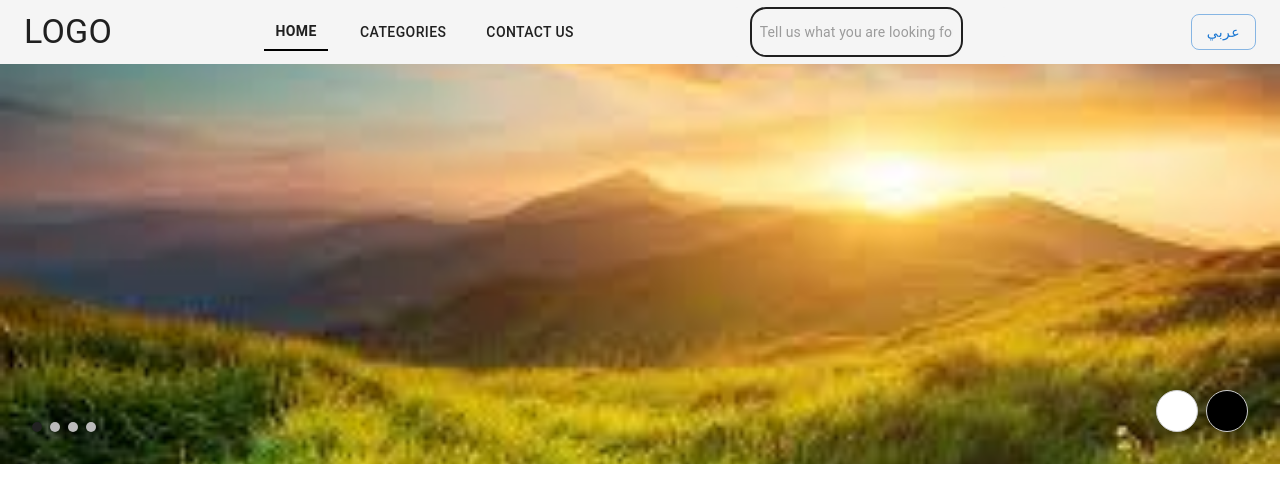
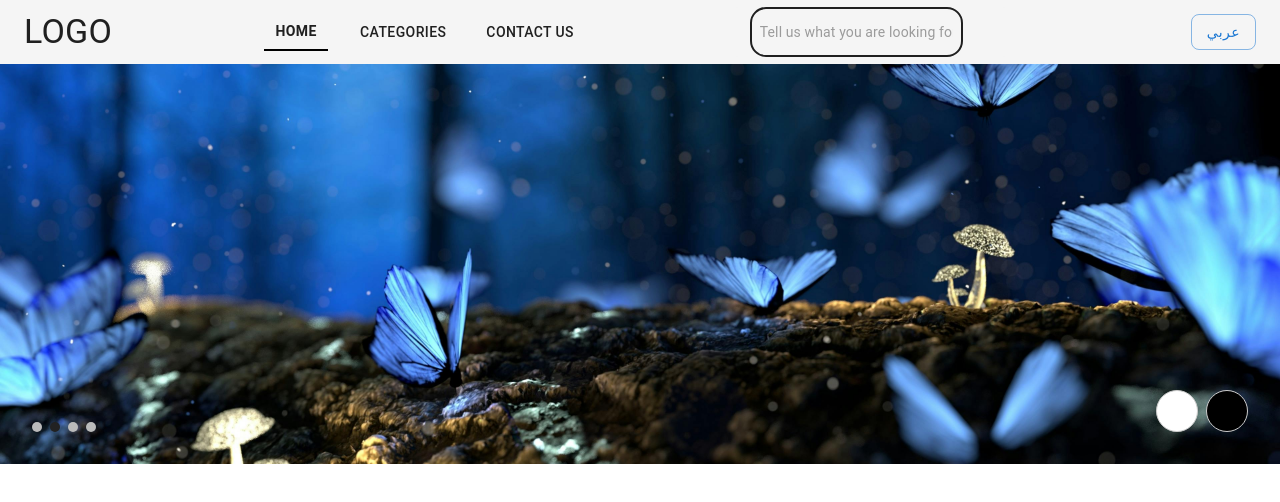
Before and after one commit to HanzalaKhattak/MUI_Project, a React (Vite) app: page / in a window 1280 px wide. Shown: the top 502 px of the page. Built offline with nearby package versions, Linux system fonts and the light colour scheme; some icons are missing.

Commit message:
feat: enhance Slider component with auto-play functionality and transition handling

```diff
--- a/src/Home/slider/Slider.jsx
+++ b/src/Home/slider/Slider.jsx
@@ -1,91 +1,154 @@
-import React, { useState } from 'react';
-import IconButton from '@mui/material/IconButton';
-import ArrowBackIosNewIcon from '@mui/icons-material/ArrowBackIosNew';
-import ArrowForwardIosIcon from '@mui/icons-material/ArrowForwardIos';
+import React, { useState, useEffect, useRef } from "react";
+import IconButton from "@mui/material/IconButton";
+import ArrowBackIosNewIcon from "@mui/icons-material/ArrowBackIosNew";
+import ArrowForwardIosIcon from "@mui/icons-material/ArrowForwardIos";
 
-
-import image1 from './sliderImages/image 1.jpeg';
-import image2 from './sliderImages/image 2.jpg';
-import image3 from './sliderImages/image 3.jpg';
-import image4 from './sliderImages/image 4.jpg';
+import image1 from "./sliderImages/image 1.jpeg";
+import image2 from "./sliderImages/image 2.jpg";
+import image3 from "./sliderImages/image 3.jpg";
+import image4 from "./sliderImages/image 4.jpg";
 
 const images = [
   { image: image1, alt: "Slider Image 1" },
   { image: image2, alt: "Slider Image 2" },
   { image: image3, alt: "Slider Image 3" },
-    { image: image4, alt: "Slider Image 4" }
-]
+  { image: image4, alt: "Slider Image 4" },
+];
 
 const Slider = () => {
-  const [current, setCurrent] = useState(0);
+  const [current, setCurrent] = useState(1);
+  const [transition, setTransition] = useState(true);
+  const trackRef = useRef(null);
 
   const handlePrev = () => {
-    setCurrent((prev) => (prev === 0 ? images.length - 1 : prev - 1));
+    setCurrent((prev) => prev - 1);
   };
 
   const handleNext = () => {
-    setCurrent((prev) => (prev === images.length - 1 ? 0 : prev + 1));
+    setCurrent((prev) => prev + 1);
   };
 
+
+  useEffect(() => {
+    const timer = setInterval(() => {
+      handleNext();
+    }, 3000);
+    return () => clearInterval(timer);
+  }, []);
+
+
+  const handleTransitionEnd = () => {
+    if (current === 0) {
+      setTransition(false);
+      setCurrent(images.length);
+    } else if (current === images.length + 1) {
+      setTransition(false);
+      setCurrent(1);
+    }
+  };
+
+
+  useEffect(() => {
+    if (!transition) {
+      const id = setTimeout(() => {
+        setTransition(true);
+      }, 50);
+      return () => clearTimeout(id);
+    }
+  }, [transition]);
+
+
+  const slides = [
+    images[images.length - 1],
+    ...images,
+    images[0],
+  ];
+
   return (
-    <div style={{
-      position: 'relative',
-      width: '100%',
-      height: '400px',
-      overflow: 'hidden',
-    }}>
+    <div
+      style={{
+        position: "relative",
+        width: "100%",
+        height: "400px",
+        overflow: "hidden",
+      }}
+    >
 
+      <div
+        ref={trackRef}
+        style={{
+          display: "flex",
+          width: `${slides.length * 100}%`,
+          transform: `translateX(-${current * (100 / slides.length)}%)`,
+          transition: transition ? "transform 0.5s ease-in-out" : "none",
+        }}
+        onTransitionEnd={handleTransitionEnd}
+      >
+        {slides.map((img, idx) => (
           <img
-        src={images[current].image}
-        alt={images[current].alt}
+            key={idx}
+            src={img.image}
+            alt={img.alt}
             style={{
-          width: '100%',
-          height: '100%',
-          objectFit: 'cover',
-          position: 'absolute',
-          top: 0,
-          left: 0,
+              width: `${100 / slides.length}%`,
+              height: "400px",
+              objectFit: "cover",
             }}
-        onError={e => { e.target.src = 'https://via.placeholder.com/1200x400?text=No+Image'; }}
+            onError={(e) => {
+              e.target.src =
+                "https://via.placeholder.com/1200x400?text=No+Image";
+            }}
           />
+        ))}
+      </div>
 
-      <div style={{
-        position: 'absolute',
+
+      <div
+        style={{
+          position: "absolute",
           left: 32,
           bottom: 32,
-        display: 'flex',
+          display: "flex",
           gap: 8,
           zIndex: 2,
-      }}>
+        }}
+      >
         {images.map((_, idx) => (
           <span
             key={idx}
             style={{
               width: 10,
               height: 10,
-              borderRadius: '50%',
-              background: idx === current ? '#222' : '#bbb',
-              display: 'inline-block',
-              transition: 'background 0.3s',
+              borderRadius: "50%",
+              background:
+                idx + 1 === current ||
+                (current === 0 && idx === images.length - 1) ||
+                (current === images.length + 1 && idx === 0)
+                  ? "#222"
+                  : "#bbb",
+              display: "inline-block",
+              transition: "background 0.3s",
             }}
           />
         ))}
       </div>
 
-      <div style={{
-        position: 'absolute',
+      <div
+        style={{
+          position: "absolute",
           right: 32,
           bottom: 32,
-        display: 'flex',
+          display: "flex",
           gap: 8,
           zIndex: 2,
-      }}>
+        }}
+      >
         <IconButton
           onClick={handlePrev}
           sx={{
-            bgcolor: 'white',
-            border: '1px solid #ccc',
-            '&:hover': { bgcolor: 'grey.200' }
+            bgcolor: "white",
+            border: "1px solid #ccc",
+            "&:hover": { bgcolor: "grey.200" },
           }}
         >
           <ArrowBackIosNewIcon />
@@ -93,10 +156,10 @@ const Slider = () => {
         <IconButton
           onClick={handleNext}
           sx={{
-            bgcolor: 'black',
-            color: 'white',
-            border: '1px solid #ccc',
-            '&:hover': { bgcolor: 'grey.800' }
+            bgcolor: "black",
+            color: "white",
+            border: "1px solid #ccc",
+            "&:hover": { bgcolor: "grey.800" },
           }}
         >
           <ArrowForwardIosIcon />
```
Lines whose indentation alone changed are shown as unchanged.
